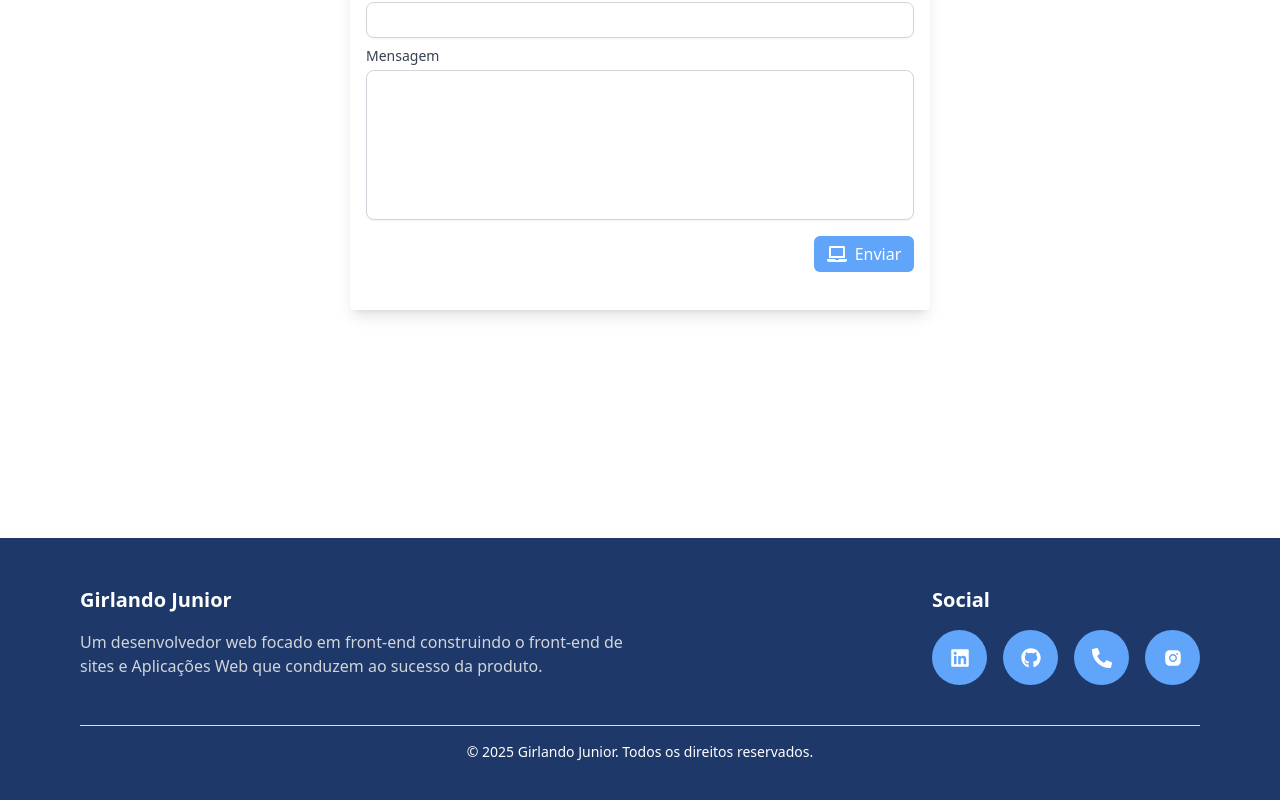
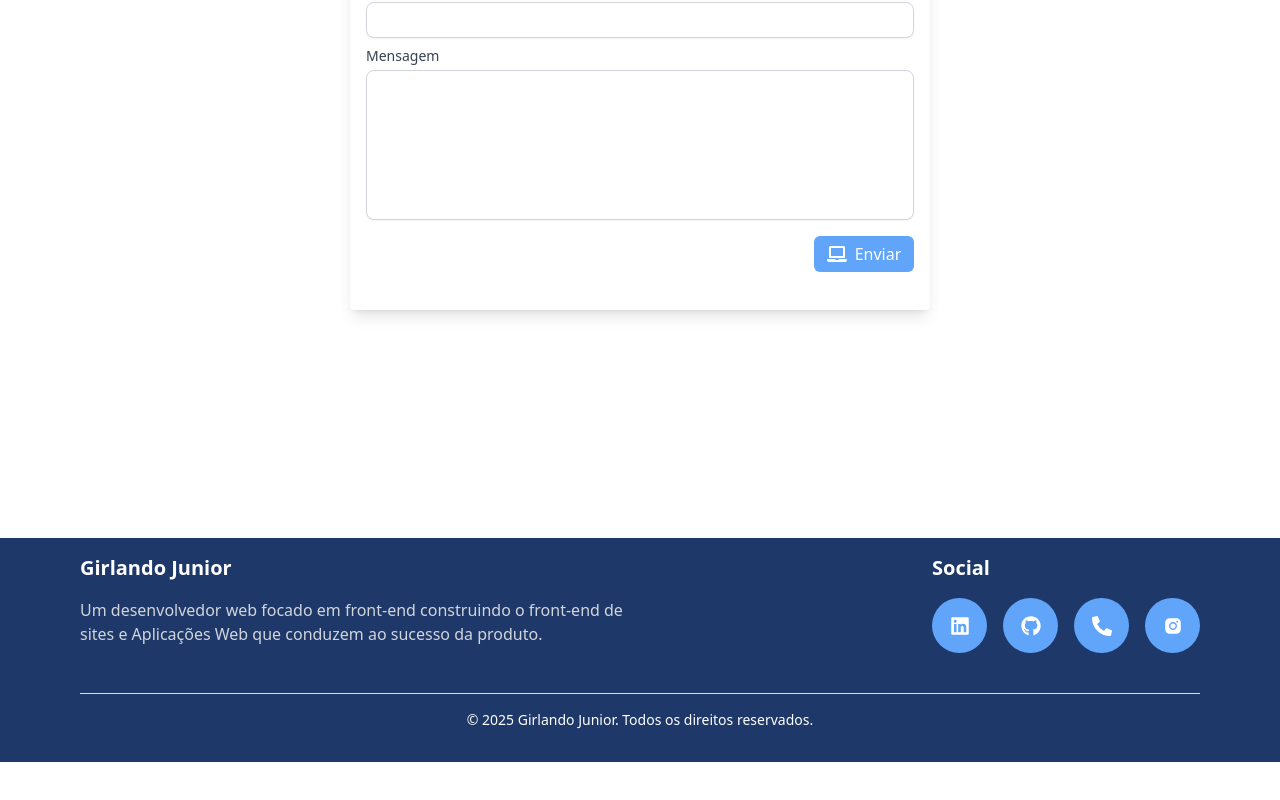
Before and after one commit to girlando-junior/curriculo-online, a React (Vite) app in the folder fontes/: page / in a window 1280 px wide. Shown: the part 2726-3526 px from the top of the page. After the commit the page ends 3488 px from the top, so only its background shows below. Built offline with nearby package versions, Linux system fonts and the light colour scheme; no server answers.

Commit message:
melhorando padding do footer

```diff
--- a/fontes/src/pages/Footer.tsx
+++ b/fontes/src/pages/Footer.tsx
@@ -49,7 +49,7 @@ const Footer: React.FC = () => {
   const dataAno = new Date().getFullYear();
 
   return (
-    <footer className="bg-[var(--color-primary)] px-4 sm:px-8 md:px-16 lg:px-20 py-12 flex flex-col gap-10">
+    <footer className="bg-[var(--color-primary)] px-4 sm:px-8 md:px-16 lg:px-20 py-4 flex flex-col gap-10">
       <div className="text-white w-full max-w-screen-xl mx-auto">
         <div className="flex flex-col-reverse md:flex-row items-center md:items-start justify-between gap-8 text-center md:text-left">
           {/* Seção de descrição */}
```
